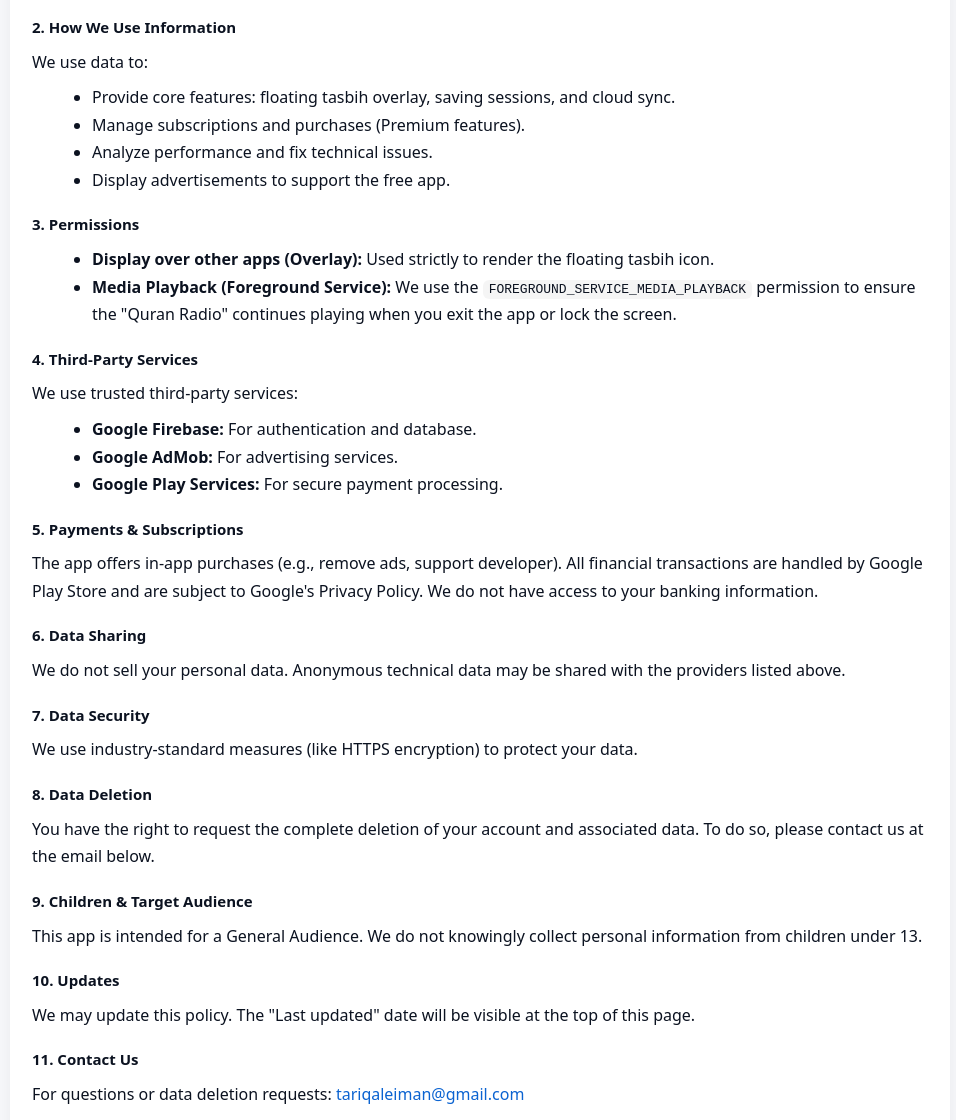
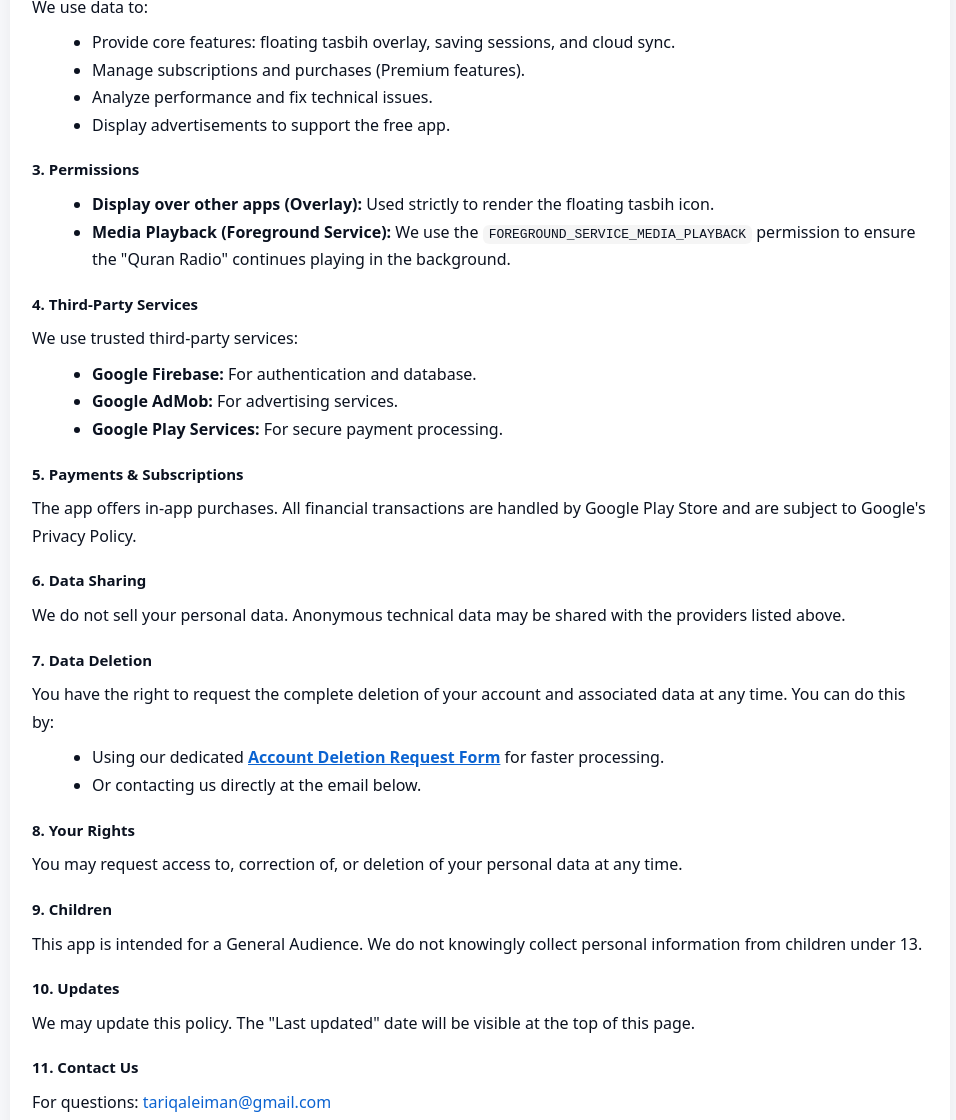
Before and after one commit to tariqaleiman/floating-tasbih-privacy, a plain HTML site: page index.html in a window 1280 px wide. Shown: the part 477-1597 px from the top of the page, without its empty margins (160-1116 px from the left). Drawn offline with Linux system fonts and the light colour scheme.

Commit message:
Update index.html

```diff
--- a/index.html
+++ b/index.html
@@ -21,22 +21,12 @@
     h1{margin:0;font-size:20px}
     .meta{font-size:13px;color:var(--muted);margin-top:6px}
 
-    /* تنسيق الأزرار */
     .controls{display:flex;gap:8px;align-items:center}
     .btn {
-        height: 40px;
-        width: auto;
-        padding: 0 18px;
-        border-radius: 999px;
-        display: inline-flex;
-        align-items: center;
-        justify-content: center;
-        border: none;
-        cursor: pointer;
-        font-size: 14px;
-        font-weight: 500;
-        color: var(--text);
-        transition: background 0.2s ease;
+        height: 40px; width: auto; padding: 0 18px; border-radius: 999px;
+        display: inline-flex; align-items: center; justify-content: center;
+        border: none; cursor: pointer; font-size: 14px; font-weight: 500;
+        color: var(--text); transition: background 0.2s ease;
         background: rgba(0, 0, 0, 0.06);
     }
     .btn:hover { background: rgba(0, 0, 0, 0.12); }
@@ -49,6 +39,8 @@
     ul{margin:0 0 8px 20px}
     p{margin:8px 0}
     a{color:var(--accent); text-decoration: none;}
+    a.action-link { font-weight: bold; text-decoration: underline; } /* تنسيق خاص لرابط الحذف */
+
     footer.policy-footer{margin-top:20px;padding-top:12px;border-top:1px solid rgba(0,0,0,0.04);display:flex;justify-content:space-between;align-items:center;flex-wrap: wrap; gap: 10px;}
     .small{font-size:13px;color:var(--muted)}
     code{background:rgba(0,0,0,0.04);padding:2px 6px;border-radius:6px; font-family: monospace;}
@@ -81,8 +73,10 @@
   </div>
 
   <script>
-    // ✅ تم تحديث التاريخ إلى 9 ديسمبر 2025
-    const LAST_MODIFIED_DATE = '2025-12-09T11:00:00';
+    const LAST_MODIFIED_DATE = '2025-12-09T12:00:00';
+
+    // 👇 رابط صفحة الحذف التي أنشأتها
+    const DELETE_PAGE_URL = "https://tariqaleiman.github.io/floating-tasbih-legal/";
 
     const FULL = {
       ar: `
@@ -122,34 +116,38 @@
         </ul>
 
         <h2>5. المدفوعات والاشتراكات</h2>
-        <p>يقدم التطبيق عمليات شراء داخلية (مثل إزالة الإعلانات أو دعم المطور). تتم جميع العمليات المالية عبر متجر Google Play وتخضع لسياسة الخصوصية وشروط الاستخدام الخاصة بجوجل. نحن لا نطلع على بياناتك البنكية.</p>
+        <p>يقدم التطبيق عمليات شراء داخلية. تتم جميع العمليات المالية عبر متجر Google Play وتخضع لسياسة الخصوصية وشروط الاستخدام الخاصة بجوجل.</p>
 
         <h2>6. مشاركة البيانات</h2>
         <p>نحن لا نبيع بياناتك الشخصية. قد تتم مشاركة بيانات تقنية مجهولة المصدر مع مزودي الخدمات المذكورين أعلاه.</p>
 
-        <h2>7. أمن البيانات</h2>
-        <p>نحرص على حماية بياناتك باستخدام تقنيات تشفير قياسية (HTTPS). ومع ذلك، لا يوجد نظام آمن بنسبة 100%.</p>
+        <h2>7. حذف البيانات</h2>
+        <p>يمكنك طلب حذف حسابك وكافة البيانات المرتبطة به نهائيًا في أي وقت. يمكنك القيام بذلك بطريقتين:</p>
+        <ul>
+            <li>استخدام <strong><a href="${DELETE_PAGE_URL}" target="_blank" class="action-link">نموذج طلب حذف الحساب</a></strong> المخصص لدينا لتسريع العملية.</li>
+            <li>أو التواصل معنا مباشرة عبر البريد الإلكتروني أدناه.</li>
+        </ul>
 
-        <h2>8. حذف البيانات</h2>
-        <p>يمكنك طلب حذف حسابك وكافة البيانات المرتبطة به نهائيًا في أي وقت. للقيام بذلك، يرجى التواصل معنا عبر البريد الإلكتروني أدناه، أو استخدام خيار حذف الحساب المتاح في التطبيق (إن وجد).</p>
-
-        <h2>9. حقوقك</h2>
+        <h2>8. حقوقك</h2>
         <p>لديك الحق في الوصول إلى بياناتك، أو تصحيحها، أو طلب حذفها، أو تقييد معالجتها.</p>
 
-        <h2>10. الأطفال</h2>
+        <h2>9. الأطفال</h2>
         <p>التطبيق مصنف لـ "الجمهور العام". نحن لا نجمع بيانات شخصية عن عمد من الأطفال دون سن 13 عامًا.</p>
+
+        <h2>10. التحديثات</h2>
+        <p>قد نقوم بتحديث هذه السياسة. سيظهر تاريخ آخر تعديل في أعلى هذه الصفحة.</p>
 
         <h2>11. اتصل بنا</h2>
         <p>لأي استفسارات، يرجى التواصل عبر: <a href="mailto:tariqaleiman@gmail.com">tariqaleiman@gmail.com</a></p>
       `,
       en: `
-        <p><strong>Welcome to Floating Tasbih.</strong> This Privacy Policy explains how we collect, use, and protect your information, including in-app purchases.</p>
+        <p><strong>Welcome to Floating Tasbih.</strong> This Privacy Policy explains how we collect, use, and protect your information.</p>
 
         <h2>1. Information We Collect</h2>
         <p>We collect the following types of data to operate and improve the app:</p>
         <ul>
           <li><strong>Account Data:</strong> Email address (if you sign in) for authentication and cloud syncing via Google Firebase.</li>
-          <li><strong>Financial Info:</strong> When you make an in-app purchase or subscription, the transaction is processed entirely by <strong>Google Play</strong>. We do not store or access your credit card details. We only receive confirmation of the purchase history to unlock features.</li>
+          <li><strong>Financial Info:</strong> When you make an in-app purchase or subscription, the transaction is processed entirely by <strong>Google Play</strong>. We do not store or access your credit card details.</li>
           <li><strong>Usage Data:</strong> Tasbih sessions, counters, preferences, and crash logs.</li>
           <li><strong>Technical Data:</strong> Device model, OS version, and general identifiers.</li>
           <li><strong>Advertising ID:</strong> Used to display ads via Google AdMob.</li>
@@ -167,7 +165,7 @@
         <h2>3. Permissions</h2>
         <ul>
             <li><strong>Display over other apps (Overlay):</strong> Used strictly to render the floating tasbih icon.</li>
-            <li><strong>Media Playback (Foreground Service):</strong> We use the <code>FOREGROUND_SERVICE_MEDIA_PLAYBACK</code> permission to ensure the "Quran Radio" continues playing when you exit the app or lock the screen.</li>
+            <li><strong>Media Playback (Foreground Service):</strong> We use the <code>FOREGROUND_SERVICE_MEDIA_PLAYBACK</code> permission to ensure the "Quran Radio" continues playing in the background.</li>
         </ul>
 
         <h2>4. Third-Party Services</h2>
@@ -179,25 +177,29 @@
         </ul>
 
         <h2>5. Payments & Subscriptions</h2>
-        <p>The app offers in-app purchases (e.g., remove ads, support developer). All financial transactions are handled by Google Play Store and are subject to Google's Privacy Policy. We do not have access to your banking information.</p>
+        <p>The app offers in-app purchases. All financial transactions are handled by Google Play Store and are subject to Google's Privacy Policy.</p>
 
         <h2>6. Data Sharing</h2>
         <p>We do not sell your personal data. Anonymous technical data may be shared with the providers listed above.</p>
 
-        <h2>7. Data Security</h2>
-        <p>We use industry-standard measures (like HTTPS encryption) to protect your data.</p>
+        <h2>7. Data Deletion</h2>
+        <p>You have the right to request the complete deletion of your account and associated data at any time. You can do this by:</p>
+        <ul>
+            <li>Using our dedicated <strong><a href="${DELETE_PAGE_URL}" target="_blank" class="action-link">Account Deletion Request Form</a></strong> for faster processing.</li>
+            <li>Or contacting us directly at the email below.</li>
+        </ul>
 
-        <h2>8. Data Deletion</h2>
-        <p>You have the right to request the complete deletion of your account and associated data. To do so, please contact us at the email below.</p>
+        <h2>8. Your Rights</h2>
+        <p>You may request access to, correction of, or deletion of your personal data at any time.</p>
 
-        <h2>9. Children & Target Audience</h2>
+        <h2>9. Children</h2>
         <p>This app is intended for a General Audience. We do not knowingly collect personal information from children under 13.</p>
 
         <h2>10. Updates</h2>
         <p>We may update this policy. The "Last updated" date will be visible at the top of this page.</p>
 
         <h2>11. Contact Us</h2>
-        <p>For questions or data deletion requests: <a href="mailto:tariqaleiman@gmail.com">tariqaleiman@gmail.com</a></p>
+        <p>For questions: <a href="mailto:tariqaleiman@gmail.com">tariqaleiman@gmail.com</a></p>
       `
     };
 
```
